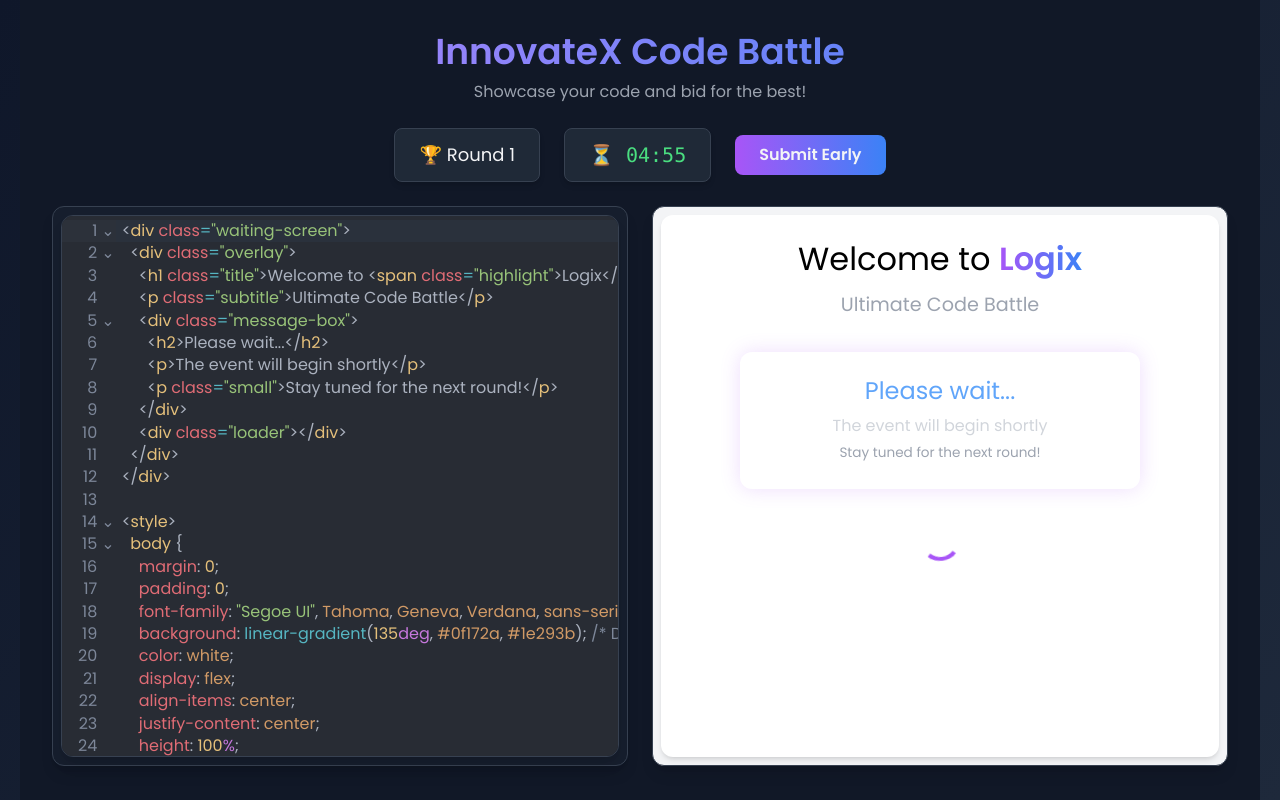
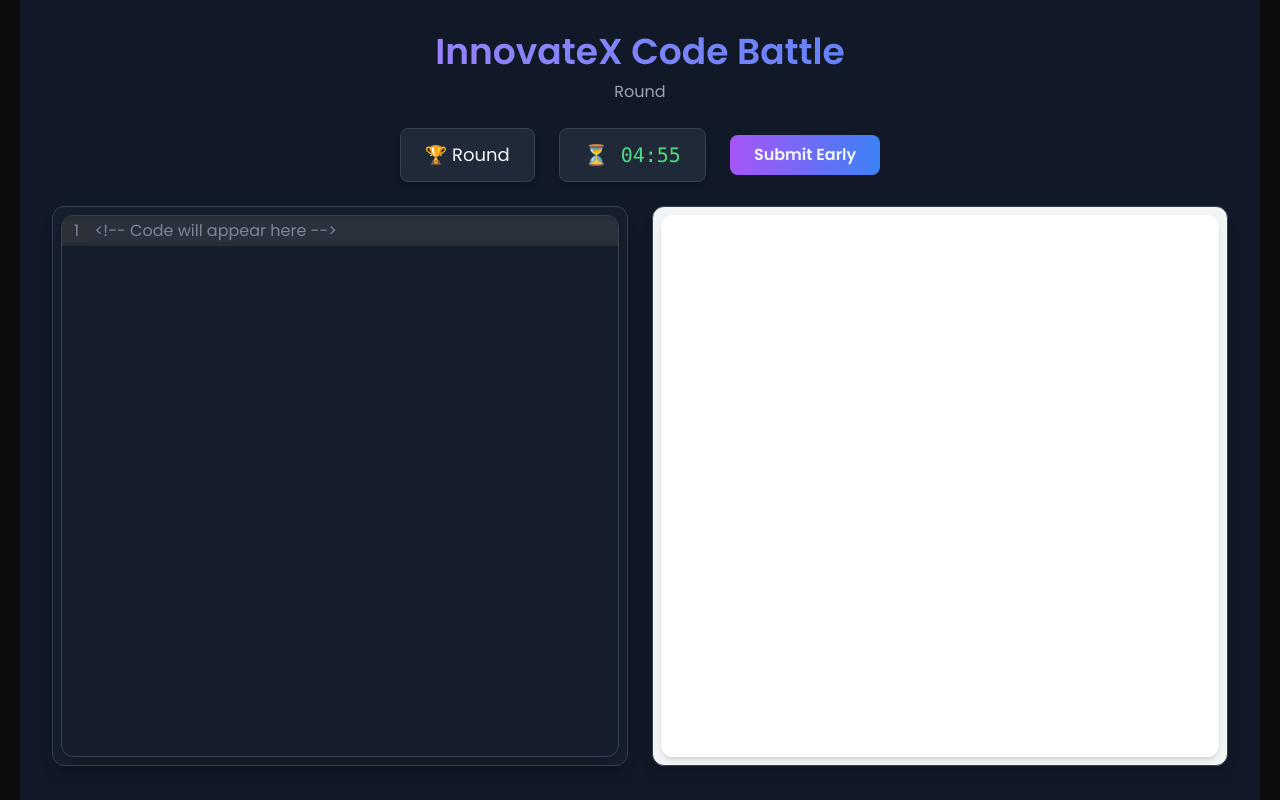
Before and after one commit to Tanmay-vats-sharma/Logix, a React (Vite) app in the folder Frontend_Logix/: page /event-day in a window 1280 px wide. Built offline with nearby package versions, Linux system fonts and the light colour scheme; a web font is replaced by a local one; what tailwindcss-motion would draw is missing.

Commit message:
CodeEventUi dynamic

```diff
--- a/Frontend_Logix/src/App.jsx
+++ b/Frontend_Logix/src/App.jsx
@@ -9,6 +9,25 @@ import CodeEventUI from "./components/pages/eventPage/CodeEvent/CodeEventUI.jsx"
 import Login from "./components/pages/registrationPage/Login";
 
 function App() {
+  const dummyAdminAction = {
+//   round: {
+//     _id: "68c1d68ee1dd1c002aea01cf",
+//     name: "Preliminary Round",
+//     description: "First round with multiple choice questions.",
+//   },
+//   question: {
+//     description: "Question 1 Center a Div",
+//     text: "What is the output of 2 + 2 in JavaScript?",
+//     starterCode: `<div class="center-me">I should be centered</div>
+// <style>
+//   .center-me {
+//     /* fix this */
+//   }
+// </style>`,
+//   },
+//   time: 600,
+};
+
   return (
     <Router>
       <Routes>
@@ -17,7 +36,7 @@ function App() {
           <Route path="/event-details" element={<EventDetailsPage />} />
           <Route path="/register" element={<Registeration />} />
           <Route path="/login" element={<Login />} />
-          <Route path="/event-day" element={<CodeEventUI />} />
+          <Route path="/event-day" element={<CodeEventUI adminData={dummyAdminAction} />} />
            {/* <Route path="/event-day" element={<EventDayUI />} /> */}
         </Route>
 
--- a/Frontend_Logix/src/components/pages/eventPage/CodeEvent/CodeEditor.jsx
+++ b/Frontend_Logix/src/components/pages/eventPage/CodeEvent/CodeEditor.jsx
@@ -1,3 +1,4 @@
+// CodeEditorPage.jsx
 import React, { useEffect, useRef } from "react";
 import CodeMirror from "@uiw/react-codemirror";
 import { html } from "@codemirror/lang-html";
@@ -21,27 +22,25 @@ const CodeEditorPage = ({ code, onCodeChange, isLocked }) => {
     const editorEl = editorRef.current?.querySelector(".cm-editor");
     if (!editorEl) return;
 
-    // Disable right click
-    editorEl.addEventListener("contextmenu", (e) => e.preventDefault());
+    const disableEvent = (e) => e.preventDefault();
 
-    // Disable copy/paste/cut events
-    editorEl.addEventListener("copy", (e) => e.preventDefault());
-    editorEl.addEventListener("cut", (e) => e.preventDefault());
-    editorEl.addEventListener("paste", (e) => e.preventDefault());
+    // Disable right click + copy/cut/paste
+    editorEl.addEventListener("contextmenu", disableEvent);
+    editorEl.addEventListener("copy", disableEvent);
+    editorEl.addEventListener("cut", disableEvent);
+    editorEl.addEventListener("paste", disableEvent);
 
-    // 🚨 Disable paste via beforeinput (this catches hidden paste insertions)
+    // Prevent hidden paste insertions
     const handleBeforeInput = (e) => {
-      if (e.inputType === "insertFromPaste") {
-        e.preventDefault();
-      }
+      if (e.inputType === "insertFromPaste") e.preventDefault();
     };
     editorEl.addEventListener("beforeinput", handleBeforeInput);
 
     return () => {
-      editorEl.removeEventListener("contextmenu", (e) => e.preventDefault());
-      editorEl.removeEventListener("copy", (e) => e.preventDefault());
-      editorEl.removeEventListener("cut", (e) => e.preventDefault());
-      editorEl.removeEventListener("paste", (e) => e.preventDefault());
+      editorEl.removeEventListener("contextmenu", disableEvent);
+      editorEl.removeEventListener("copy", disableEvent);
+      editorEl.removeEventListener("cut", disableEvent);
+      editorEl.removeEventListener("paste", disableEvent);
       editorEl.removeEventListener("beforeinput", handleBeforeInput);
     };
   }, []);
--- a/Frontend_Logix/src/components/pages/eventPage/CodeEvent/CodeEventUI.jsx
+++ b/Frontend_Logix/src/components/pages/eventPage/CodeEvent/CodeEventUI.jsx
@@ -1,121 +1,20 @@
+// CodeEventDayUI.jsx
 import React, { useState, useEffect } from "react";
 import CodeEditorPage from "./CodeEditor";
 import RenderingComponent from "./RenderingComponent";
 
-const CodeEventDayUI = () => {
-  const [code, setCode] = useState(`<div class="waiting-screen">
-  <div class="overlay">
-    <h1 class="title">Welcome to <span class="highlight">Logix</span></h1>
-    <p class="subtitle">Ultimate Code Battle</p>
-    <div class="message-box">
-      <h2>Please wait...</h2>
-      <p>The event will begin shortly</p>
-      <p class="small">Stay tuned for the next round!</p>
-    </div>
-    <div class="loader"></div>
-  </div>
-</div>
+const CodeEventDayUI = ({ adminData }) => {
+  // Extract props from adminData
+  const [round, setRound] = useState(adminData?.round?.name || "Round");
+  const [question, setQuestion] = useState(adminData?.question?.description || "");
+  const [code, setCode] = useState(adminData?.question?.starterCode || "<!-- Code will appear here -->");
 
-<style>
-  body {
-    margin: 0;
-    padding: 0;
-    font-family: "Segoe UI", Tahoma, Geneva, Verdana, sans-serif;
-    background: linear-gradient(135deg, #0f172a, #1e293b); /* Dark gradient */
-    color: white;
-    display: flex;
-    align-items: center;
-    justify-content: center;
-    height: 100%;
-  }
-
-  .waiting-screen {
-    text-align: center;
-    padding: 20px;
-  }
-
-  .title {
-    font-size: 2rem;
-    margin-bottom: 0.5rem;
-  }
-
-  .highlight {
-    background: linear-gradient(90deg, #a855f7, #3b82f6);
-    -webkit-background-clip: text;
-    -webkit-text-fill-color: transparent;
-    font-weight: bold;
-  }
-
-  .subtitle {
-    color: #9ca3af;
-    font-size: 1.2rem;
-    margin-bottom: 2rem;
-  }
-
-  .message-box {
-    background: rgba(255, 255, 255, 0.05); /* Dark translucent */
-    padding: 20px;
-    border-radius: 12px;
-    border: 1px solid rgba(255, 255, 255, 0.1);
-    max-width: 400px;
-    margin: 0 auto 2rem;
-    box-shadow: 0 0 20px rgba(168, 85, 247, 0.2); /* purple glow */
-  }
-
-  .message-box h2 {
-    margin: 0;
-    font-size: 1.5rem;
-    color: #60a5fa; /* blue accent */
-  }
-
-  .message-box p {
-    margin: 5px 0;
-    color: #d1d5db;
-  }
-
-  .message-box .small {
-    font-size: 0.85rem;
-    color: #9ca3af;
-  }
-
-  .loader {
-    width: 40px;
-    height: 40px;
-    margin: 0 auto;
-    border: 4px solid rgba(255, 255, 255, 0.1);
-    border-top-color: #a855f7; /* purple spinner */
-    border-radius: 50%;
-    animation: spin 1s linear infinite;
-  }
-
-  @keyframes spin {
-    to {
-      transform: rotate(360deg);
-    }
-  }
-
-  /* Responsive */
-  @media (max-width: 768px) {
-    .title {
-      font-size: 1.5rem;
-    }
-    .message-box {
-      padding: 15px;
-    }
-  }
-</style>
-
-  `);
-
-  // Round Info
-  const [round, setRound] = useState(1);
-
-  // Timer (5 minutes = 300 seconds for example)
-  const [timeLeft, setTimeLeft] = useState(300);
+  // Timer from admin
+  const [timeLeft, setTimeLeft] = useState(adminData?.time || 300);
   const [isRunning, setIsRunning] = useState(true);
   const [submitted, setSubmitted] = useState(false);
 
-  // Countdown logic
+  // Countdown
   useEffect(() => {
     if (!isRunning || submitted) return;
     if (timeLeft <= 0) {
@@ -137,17 +36,17 @@ const CodeEventDayUI = () => {
     return `${m}:${s}`;
   };
 
-  // Submit handlers
+  // Submissions
   const handleSubmit = () => {
     setSubmitted(true);
     setIsRunning(false);
-    alert("✅ Code submitted early! Bonus points awarded!");
+    alert("✅ Code submitted early!");
   };
 
   const handleAutoSubmit = () => {
     setSubmitted(true);
     setIsRunning(false);
-    alert("⏰ Time’s up! Auto-submitting your code...");
+    alert("⏰ Time’s up! Auto-submitting...");
   };
 
   return (
@@ -158,15 +57,14 @@ const CodeEventDayUI = () => {
           <h1 className="text-3xl md:text-4xl font-bold bg-gradient-to-r from-purple-400 to-blue-500 bg-clip-text text-transparent">
             InnovateX Code Battle
           </h1>
-          <p className="text-gray-400 mt-2">
-            Showcase your code and bid for the best!
-          </p>
+          <p className="text-gray-400 mt-2">{round}</p>
+          <p className="text-gray-300">{question}</p>
         </header>
 
         {/* Round & Timer */}
         <div className="flex items-center justify-center gap-6 mb-6">
           <div className="bg-gray-800 px-6 py-3 rounded-lg shadow-md border border-gray-700">
-            <span className="text-lg">🏆 Round {round}</span>
+            <span className="text-lg">🏆 {round}</span>
           </div>
           <div className="bg-gray-800 px-6 py-3 rounded-lg shadow-md border border-gray-700 font-mono text-xl text-green-400">
             ⏳ {formatTime(timeLeft)}
@@ -174,10 +72,11 @@ const CodeEventDayUI = () => {
           <button
             onClick={handleSubmit}
             disabled={submitted}
-            className={`px-6 py-2 rounded-lg font-semibold transition ${submitted
-              ? "bg-gray-600 cursor-not-allowed"
-              : "bg-gradient-to-r from-purple-500 to-blue-500 hover:opacity-90"
-              }`}
+            className={`px-6 py-2 rounded-lg font-semibold transition ${
+              submitted
+                ? "bg-gray-600 cursor-not-allowed"
+                : "bg-gradient-to-r from-purple-500 to-blue-500 hover:opacity-90"
+            }`}
           >
             {submitted ? "Submitted" : "Submit Early"}
           </button>
@@ -185,9 +84,13 @@ const CodeEventDayUI = () => {
 
         {/* Layout */}
         <div className="grid grid-cols-1 lg:grid-cols-2 gap-6">
-          {/* Main Editor */}
+          {/* Editor */}
           <div className="rounded-xl border border-gray-700 shadow-lg bg-gray-800/40 p-2 h-[70vh] w-[45vw]">
-            <CodeEditorPage code={code} onCodeChange={setCode} isLocked={!isRunning}/>
+            <CodeEditorPage
+              code={code}
+              onCodeChange={setCode}
+              isLocked={!isRunning}
+            />
           </div>
 
           {/* Live Render */}
--- a/Frontend_Logix/src/components/pages/eventPage/CodeEvent/RenderingComponent.jsx
+++ b/Frontend_Logix/src/components/pages/eventPage/CodeEvent/RenderingComponent.jsx
@@ -1,8 +1,8 @@
+// RenderingComponent.jsx
 import React from "react";
 import DOMPurify from "dompurify";
 
 const RenderingComponent = ({ html }) => {
-  // sanitize HTML to prevent XSS
   const cleanHtml = DOMPurify.sanitize(html, { USE_PROFILES: { html: true } });
 
   return (
```
Also changed, not shown: 1 other file (tests, documents, lock files or other folders).
